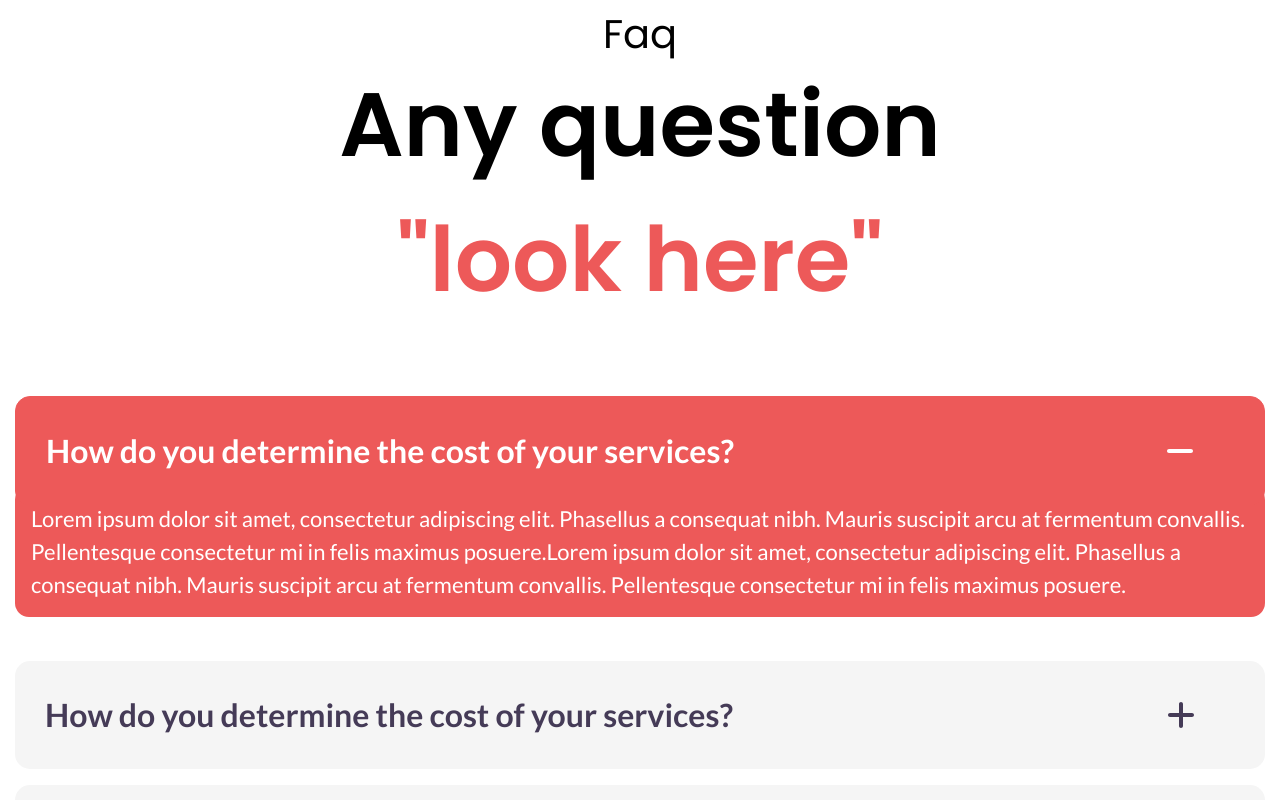
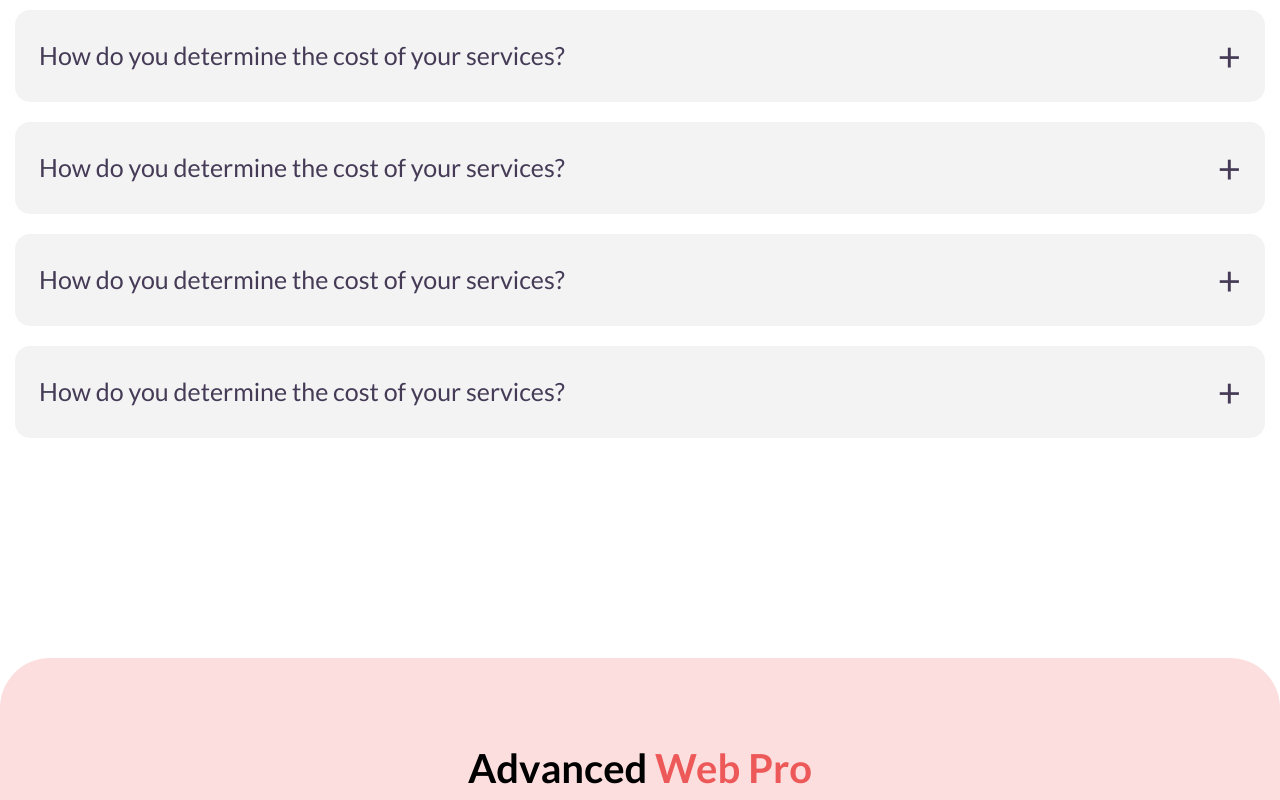
Before and after one commit to priyalbhalodii/webpro, a React (Vite) app in the folder webpro react/webpro/: page / in a window 1280 px wide. Shown: the part 10760-11560 px from the top of the page. Built offline with nearby package versions, Linux system fonts and the light colour scheme; a web font is replaced by a local one.

Commit message:
change accordian sedction

```diff
--- /dev/null
+++ b/webpro react/webpro/src/component/Accordion/Accordion.jsx
@@ -0,0 +1,47 @@
+import React, { useState, useRef } from 'react';
+
+// Reusable Accordion component
+const Accordion = ({ title, children }) => {
+  const [isOpen, setIsOpen] = useState(false);
+  const contentRef = useRef(null); // Use ref to calculate content height
+
+  // Toggle accordion state
+  const toggleAccordion = () => {
+    setIsOpen(!isOpen);
+  };
+
+  return (
+    <div className="  container mb-5 ">
+
+
+      {/* Accordion Header */}
+      <button
+        className={`rounded-[15px] flex justify-between items-center w-full py-4 px-6 text-left text-[25px] font-medium focus:outline-none transition-colors duration-300 ${
+            isOpen ? 'rounded-b-[0px] bg-[#Ed5959] text-white' : 'bg-[#f3f3f3] text-[#453b57] hover:bg-[#ed5959] hover:text-white '
+        }`}
+        onClick={toggleAccordion}
+        >
+        <span>{title}</span>
+        <span className="text-[40px]">
+          {isOpen ? '-' : '+'} {/* Plus and minus button */}
+        </span>
+      </button>
+
+      {/* Accordion Content */}
+      <div
+        ref={contentRef}
+        className={`rounded-b-[15px] overflow-hidden transition-all duration-500 ease-out transform`}
+        style={{
+          maxHeight: isOpen ? `${contentRef.current.scrollHeight}px` : '0px',
+          opacity: isOpen ? '1' : '0',
+          transition: 'max-height 0.5s ease-out, opacity 0.5s ease-out',
+        }}
+      >
+        <div className="p-6 bg-[#ed5959] text-white text-[10px]">{children}</div>
+      </div>
+          </div>
+
+  );
+};
+
+export default Accordion;
--- a/webpro react/webpro/src/component/Accordion/AccordionItem.jsx
+++ /dev/null
@@ -1,50 +0,0 @@
-import React, { useContext } from 'react';
-import PropTypes from 'prop-types';
-import { AccordionContext } from './AccordionWrapper';
-import './index.css'
-import { FontAwesomeIcon } from '@fortawesome/react-fontawesome';
-import { faPlus, faMinus } from '@fortawesome/free-solid-svg-icons'; // Import icons
-
-const AccordionItem = (props) => {
-
-    const { active, setActive } = useContext(AccordionContext)
-
-    const eventHandler = (e, index) => {
-        e.preventDefault();
-        active === index ? setActive(null) : setActive(index);
-
-    }
-
-    return (
-        <div className="accordion-item container ">
-            <h3 className="accordion-title ">
-                <button
-                    onClick={(e) => eventHandler(e, props.index)}
-                    className={active === props.index ? 'active' : 'inactive'}
-                    aria-expanded={active === props.index ? 'true' : 'false'}
-                    aria-controls={'sect-' + (props.index + 1)}
-                    aria-disabled={active === props.index ? 'true' : 'false'}
-                >
-                    <span className="title-wrapper ">{props.title}</span>
-                    <span className="icon-wrapper">
-                        <FontAwesomeIcon icon={active === props.index ? faMinus : faPlus} />
-                    </span>
-
-                </button>
-            </h3>
-            <div className="accordion-panel">
-                <div id={'sect-' + (props.index + 1)} className={active === props.index ? 'panel-open' : 'panel-close'}>
-                    {props.description}
-                </div>
-            </div>
-        </div>
-    )
-}
-
-AccordionItem.propTypes = {
-    index: PropTypes.number.isRequired,
-    title: PropTypes.string.isRequired,
-    description: PropTypes.string.isRequired
-}
-
-export default AccordionItem;
--- a/webpro react/webpro/src/component/Accordion/AccordionSection.jsx
+++ b/webpro react/webpro/src/component/Accordion/AccordionSection.jsx
@@ -1,45 +1,37 @@
-import React from 'react'
-import AccordionWrapper from './AccordionWrapper'
-import AccordionItem from './AccordionItem'
+import React from "react";
+
+import Accordion from "./Accordion";
 
 export default function AccordionSection() {
   const data = [
     {
-      "title": "How do you determine the cost of your services?",
-      "description": "Lorem ipsum dolor sit amet, consectetur adipiscing elit. Phasellus a consequat nibh. Mauris suscipit arcu at fermentum convallis. Pellentesque consectetur mi in felis maximus posuere.Lorem ipsum dolor sit amet, consectetur adipiscing elit. Phasellus a consequat nibh. Mauris suscipit arcu at fermentum convallis. Pellentesque consectetur mi in felis maximus posuere."
+      title: "How do you determine the cost of your services?",
+      description:
+        "Lorem ipsum dolor sit amet, consectetur adipiscing elit. Phasellus a consequat nibh. Mauris suscipit arcu at fermentum convallis. Pellentesque consectetur mi in felis maximus posuere.Lorem ipsum dolor sit amet, consectetur adipiscing elit. Phasellus a consequat nibh. Mauris suscipit arcu at fermentum convallis. Pellentesque consectetur mi in felis maximus posuere.",
     },
     {
-      "title": "How do you determine the cost of your services?",
-      "description": "Lorem ipsum dolor sit amet, consectetur adipiscing elit. In molestie tellus a maximus tempus. Duis vel leo iaculis, porttitor erat et, posuere erat. Ut blandit.Lorem ipsum dolor sit amet, consectetur adipiscing elit. Phasellus a consequat nibh. Mauris suscipit arcu at fermentum convallis. Pellentesque consectetur mi in felis maximus posuere."
+      title: "How do you determine the cost of your services?",
+      description:
+        "Lorem ipsum dolor sit amet, consectetur adipiscing elit. In molestie tellus a maximus tempus. Duis vel leo iaculis, porttitor erat et, posuere erat. Ut blandit.Lorem ipsum dolor sit amet, consectetur adipiscing elit. Phasellus a consequat nibh. Mauris suscipit arcu at fermentum convallis. Pellentesque consectetur mi in felis maximus posuere.",
     },
     {
-      "title": "How do you determine the cost of your services?",
-      "description": "Lorem ipsum dolor sit amet, consectetur adipiscing elit. Maecenas lacinia, nibh imperdiet tempus pharetra, arcu risus aliquet arcu, a auctor ex lacus efficitur purus. Morbi.Lorem ipsum dolor sit amet, consectetur adipiscing elit. Phasellus a consequat nibh. Mauris suscipit arcu at fermentum convallis. Pellentesque consectetur mi in felis maximus posuere."
+      title: "How do you determine the cost of your services?",
+      description:
+        "Lorem ipsum dolor sit amet, consectetur adipiscing elit. Maecenas lacinia, nibh imperdiet tempus pharetra, arcu risus aliquet arcu, a auctor ex lacus efficitur purus. Morbi.Lorem ipsum dolor sit amet, consectetur adipiscing elit. Phasellus a consequat nibh. Mauris suscipit arcu at fermentum convallis. Pellentesque consectetur mi in felis maximus posuere.",
     },
     {
-      "title": "How do you determine the cost of your services?",
-      "description": "Lorem ipsum dolor sit amet, consectetur adipiscing elit. Nunc feugiat lobortis nibh, eu molestie est placerat non. Donec ornare nisl erat, non imperdiet elit porta.Lorem ipsum dolor sit amet, consectetur adipiscing elit. Phasellus a consequat nibh. Mauris suscipit arcu at fermentum convallis. Pellentesque consectetur mi in felis maximus posuere."
-    }
+      title: "How do you determine the cost of your services?",
+      description:
+        "Lorem ipsum dolor sit amet, consectetur adipiscing elit. Nunc feugiat lobortis nibh, eu molestie est placerat non. Donec ornare nisl erat, non imperdiet elit porta.Lorem ipsum dolor sit amet, consectetur adipiscing elit. Phasellus a consequat nibh. Mauris suscipit arcu at fermentum convallis. Pellentesque consectetur mi in felis maximus posuere.",
+    },
   ];
   return (
     <div className="faq__main__section">
-      <div className="container">
-        <div className="faq__title">
-          <div className="faq__sub_title">
-            <p>Faq</p>
-          </div>
-          <div className="look__here ">
-            <h2>Any question<span> "look here"</span></h2>
-          </div>
-        </div>
-      </div>
-
-
-      {<AccordionWrapper>
-        {data.map((item, index) => (
-          <AccordionItem key={index} index={index} title={item.title} description={item.description} />
-        ))}
-      </AccordionWrapper>}
+      {data.map((item, index) => (
+        <Accordion key={index} title={item.title}>
+          <p className="text-[20px] leading-[32px]">{item.description}</p>
+        </Accordion>
+      ))}
     </div>
-  )
+  );
 }
--- a/webpro react/webpro/src/component/Accordion/AccordionWrapper.jsx
+++ /dev/null
@@ -1,27 +0,0 @@
-import React, {createContext, useState} from 'react';
-import './index.css'
-export const AccordionContext = createContext({
-    active: 0,
-    setActive: () => {}
-});
-
-const AccordionWrapper = (props) => {
-
-    const [active, setActive] = useState(0);
-
-    return (
-        <AccordionContext.Provider
-            value={{
-                active, setActive
-            }}
-        >
-        <div className="accordion-wrapper">
-            <form >
-                {props.children}
-            </form>
-        </div>
-        </AccordionContext.Provider>
-    )
-}
-
-export default AccordionWrapper;
--- a/webpro react/webpro/src/component/Accordion/index.css
+++ /dev/null
@@ -1,101 +0,0 @@
-.accordion-wrapper .accordion-item h3.accordion-title {
-  font-size: 1.75rem;
-  margin-bottom: -20px;
-}
-
-.accordion-wrapper .accordion-item h3.accordion-title button {
-  position: relative;
-  display: flex;
-  align-items: center;
-  background: #f5f5f5;
-  border-radius: 15px;
-  border: none;
-  font-size: 32px;
-  width: 100%;
-  text-align: left;
-  color: #453B57;
-  font-weight: bold;
-  margin-top: 0.5rem;
-  padding: 30px;
-  z-index: 2;
-  transition: all 0.4s ease-in-out; /* Smooth transition for all changes */
-
-}
-
-.accordion-wrapper .accordion-item h3.accordion-title button.active {
-  background-color: #ED5959;
-  color: #ffffff;
-  border: #ED5959 solid 1px;
-}
-
-.accordion-wrapper .accordion-item h3.accordion-title button span.title-wrapper {
-  display: block;
-  position: relative;
-  width: 100%;
-}
-
-.accordion-wrapper .accordion-item h3.accordion-title button span.icon-wrapper {
-  width: 10%;
-  display: flex;
-  justify-content: center;
-}
-
-.accordion-wrapper .accordion-item h3.accordion-title button span.icon-wrapper span.minus {
-  content: url('../src/assets/line.svg');
-  width: 24px;
-  height: 24px;
-}
-
-.accordion-wrapper .accordion-item h3.accordion-title button span.icon-wrapper span.plus {
-  content: url('../src/assets/plus.svg');
-  width: 24px;
-  height: 24px;
-  transform: rotate(90deg);
-  transition-timing-function: ease-in;
-  transition: all 1s;
-}
-
-/* Accordion Panel Transitions */
-.accordion-wrapper .accordion-item .accordion-panel .panel-close {
-  background: #ED5959;
-  box-sizing: border-box;
-  padding: 0.5rem 1rem 0 1rem;
-  /* opacity: 0; */
-  width: 100%;
-  height: 0;
-  overflow: hidden;
-  transition: transform 0.5s ease-out, opacity 0.5s ease-out, height 0.5s ease-out;
-  color: #fff;
-  font-size: 22px;
-  transform: translateY(-50%);
-}
-
-.accordion-wrapper .accordion-item .accordion-panel .panel-open {
-  z-index: 0;
-  overflow: hidden;
-  background: #ED5959;
-  color: #fff;
-  font-size: 22px;
-  padding: 1rem;
-  margin-bottom: 1rem;
-  box-sizing: border-box;
-  opacity: 1;
-  transform: translateY(0%);
-  width: 100%;
-  height: auto;
-  transition: transform 0.5s ease-in, opacity 0.5s ease-in, height 0.5s ease-in;
-  border-radius: 14px;
-}
-
-.accordion-wrapper .accordion-item .accordion-panel p {
-  margin: 0;
-}
-
-.accordion-item.container {
-  max-width: 1100px;
-  padding: 10px 0;
-}
-
-.border__radius {
-  border-radius: 15px;
-}
```
Also changed, not shown: webpro react/webpro/src/pages/homePage/Home.jsx (+5 -7 lines).
